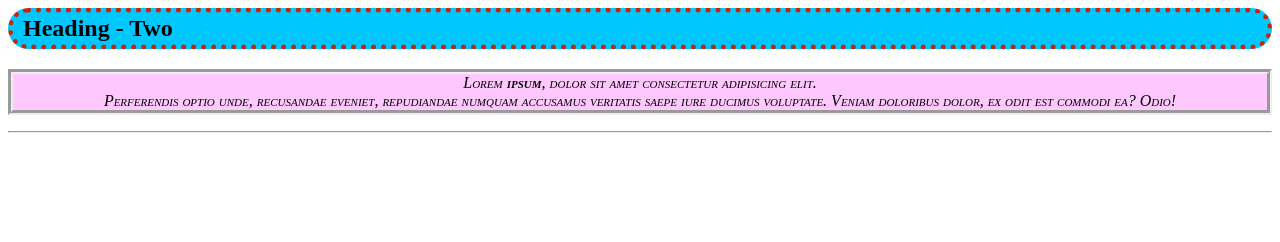
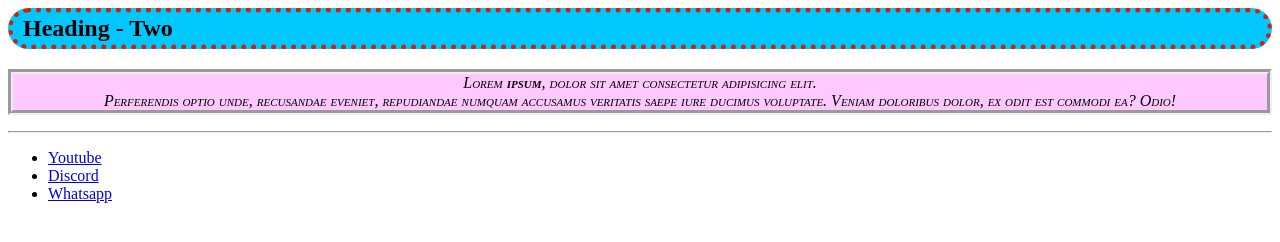
Before and after one commit to Bernardo-Silveira/HTML-CSS, a website: page src/HTML/index.html in a window 1280 px wide. Shown: the part 86-328 px from the top of the page. Drawn offline with Linux system fonts and the light colour scheme.

Commit message:
Update HTML - version idk

```diff
--- a/src/HTML/index.html
+++ b/src/HTML/index.html
@@ -18,5 +18,12 @@
       ex odit est commodi ea? Odio!
     </p>
     <hr />
+    <nav>
+      <ul>
+        <li><a href="https://www.youtube.com">Youtube</a></li>
+        <li><a href="https://www.discord.com">Discord</a></li>
+        <li><a href="https://web.whatsapp.com/">Whatsapp</a></li>
+      </ul>
+    </nav>
   </body>
 </html>
```
